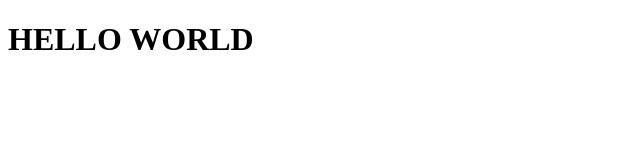
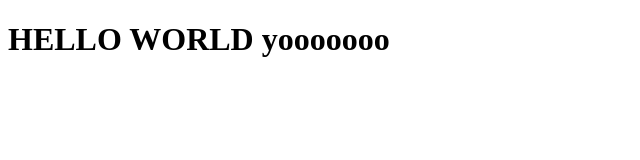
Before and after one commit to DanielTorrez1/github-prac-dec-22, a plain HTML site: page index.html in a window 1280 px wide. Shown: the whole page, without its empty margins (0-640 px from the left). Drawn offline with Linux system fonts and the light colour scheme.

Commit message:
Added yo if you want to

```diff
--- a/index.html
+++ b/index.html
@@ -7,6 +7,8 @@
     <title>Document</title>
 </head>
 <body>
-    <h1> HELLO WORLD </h1>
+    <h1> HELLO WORLD
+        yooooooo
+    </h1>
 </body>
 </html>
```
